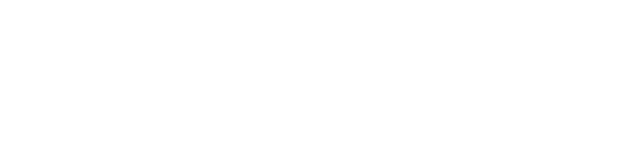
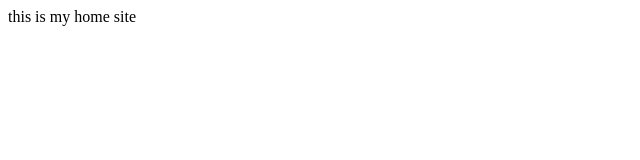
Before and after one commit to vietanhcao/testMygit, a plain HTML site: page index.html in a window 1280 px wide. Shown: the whole page, without its empty margins (0-640 px from the left). Drawn offline with Linux system fonts and the light colour scheme.

Commit message:
Update index.html
modyfi home.html

```diff
--- a/index.html
+++ b/index.html
@@ -7,6 +7,7 @@
     <title>home</title>
 </head>
 <body>
+    this is my home site
 
 </body>
 </html>
```
